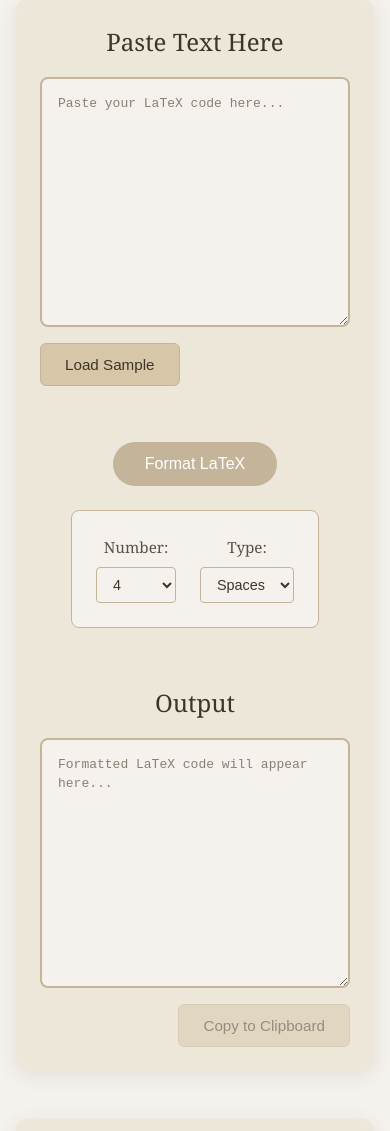
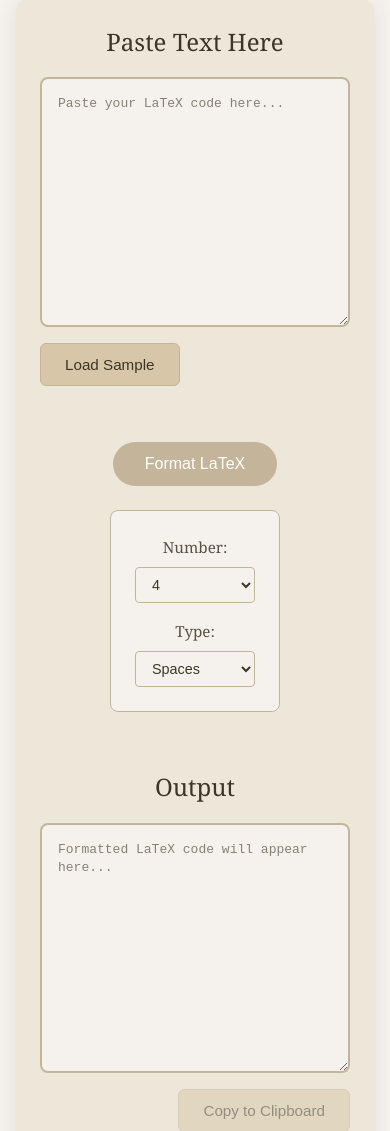
Before and after one commit to dhodgson615/TeX-Formatter, a Flask app: page / in a window 390 px wide. Shown: the part 250-1381 px from the top of the page. Run offline with Flask 3, Linux system fonts and the light colour scheme.

Commit message:
Add mobile responsiveness for dropdown selectors
Co-authored-by: dhodgson615 <133537428+dhodgson615@users.noreply.github.com>

```diff
--- a/static/style.css
+++ b/static/style.css
@@ -471,4 +471,13 @@ textarea::placeholder {
         padding: 0.8rem 2rem;
         font-size: 1rem;
     }
+
+    .indent-options {
+        flex-direction: column;
+        gap: 1rem;
+    }
+
+    .indent-selector-group select {
+        min-width: 120px;
+    }
 }
```
